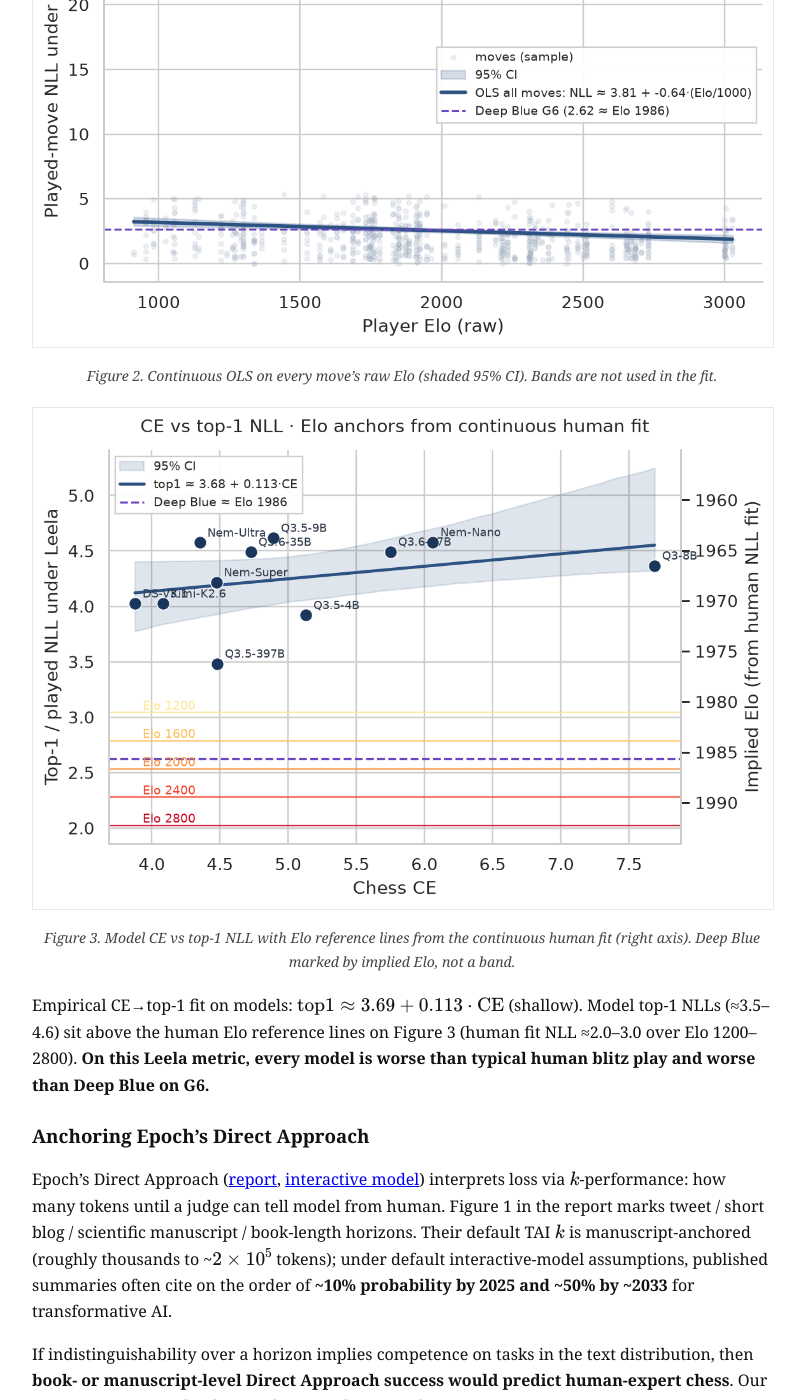
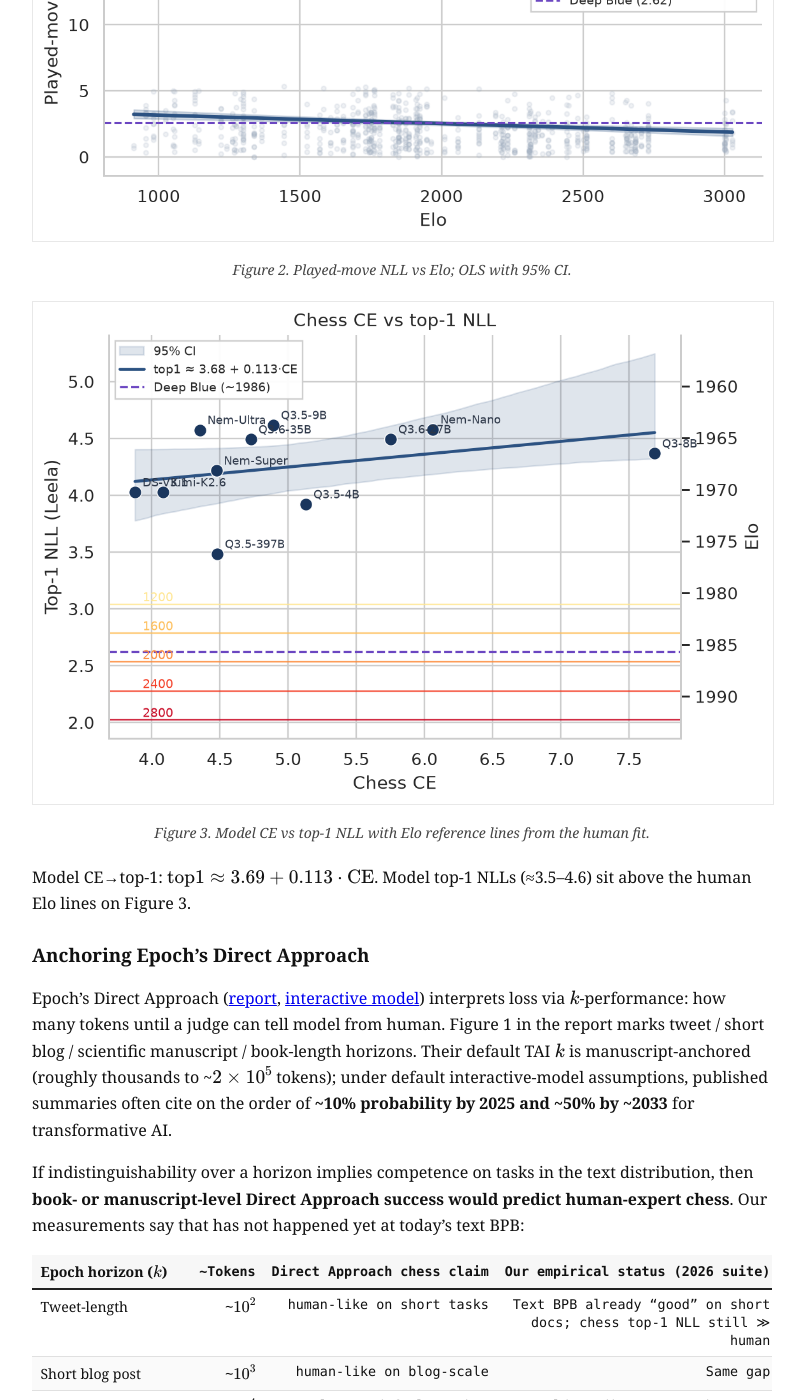
Before and after one commit to emilschmitz/emilschmitz.github.io, a Jekyll site: the page built from _posts/2025-11-09-correlation-between-pretraining-and-chess-loss.md, in a window 1280 px wide and 1400 px high, scrolled down 4549 px. Shown: the whole window, without its empty margins (238-1043 px from the left). Built offline with Jekyll 4.4.1, drawn with Linux system fonts in a browser that asks for light colours; some of the changed text lies outside the part shown.

Commit message:
Tighten human-calibration prose and plot labels.
Co-authored-by: Cursor <cursoragent@cursor.com>

```diff
--- a/_posts/2025-11-09-correlation-between-pretraining-and-chess-loss.md
+++ b/_posts/2025-11-09-correlation-between-pretraining-and-chess-loss.md
@@ -50,7 +50,7 @@ We also ran GPT-OSS-20B and GPT-OSS-120B. Under this chat / Harmony protocol the
 
 ### Human ladder
 
-Same Leela policy (BT3, `nodes=1`) on a **Lichess rated-blitz** sample (42 games, 3013 moves), each move tagged with the player's **raw Elo**. The estimate is a continuous OLS of played-move NLL on Elo over all moves, with a bootstrap **95% CI** on the fit. Elo bands appear only as a post-hoc summary table — they are not what we fit. Deep Blue G6 White is an engine anchor (played-move NLL ≈ 2.62 ≈ Elo ~1990 on this fit; that Elo is a Leela-NLL projection, not tournament strength).
+Same Leela policy (BT3, `nodes=1`) on Lichess rated blitz (42 games, 3013 moves) with per-move Elo. Fit played-move NLL on Elo (OLS + bootstrap 95% CI). Deep Blue G6 White is an engine anchor (played NLL ≈ 2.62).
 
 ### Cost
 
@@ -85,27 +85,27 @@ $$\mathrm{CE} \approx -5.94 + 16.99\cdot\mathrm{BPB}$$
 
 Best chess CE: DeepSeek-V3.1 (3.876). Lowest text BPB: Kimi-K2.6 (0.584). Lowest top-1 NLL: Qwen3.5-397B (3.483).
 
-### Human / Deep Blue calibration (continuous Elo)
+### Human / Deep Blue calibration
 
-Primary fit on all 3013 moves (raw Elo, not bands):
+OLS on 3013 moves:
 
 $$\mathrm{NLL} \approx 3.806 - 0.000637\cdot\mathrm{Elo}$$
 
-(bootstrap 95% CI on slope: $$[-0.00092,\ -0.00038]$$; Spearman $$\rho\approx -0.22$$). Correlation is weak but the slope CI excludes zero — higher Elo → slightly lower played-move NLL under Leela.
+(slope 95% CI $$[-0.00092,\ -0.00038]$$; Spearman $$\rho\approx -0.22$$).
 
-| Elo (ref.) | Fit NLL |
-| ----------:| -------:|
+| Elo | Fit NLL |
+| ---:| -------:|
 | 1200 | 3.04 |
 | 1600 | 2.79 |
 | 2000 | 2.53 |
 | 2400 | 2.28 |
 | 2800 | 2.02 |
-| Deep Blue G6 (played NLL 2.62) | ≈ Elo 1986 on this axis |
+| Deep Blue G6 (NLL 2.62) | ≈ 1986 |
 
-Post-hoc band means (summary only):
+Band means:
 
-| Band | Mean Elo | Mean played NLL | SE | n moves |
-| ---- | --------:| ---------------:| --:| -------:|
+| Band | Mean Elo | Mean NLL | SE | n |
+| ---- | --------:| --------:| --:| -:|
 | &lt;1400 | 1180 | 3.002 | 0.17 | 553 |
 | 1400–1800 | 1680 | 2.969 | 0.18 | 569 |
 | 1800–2200 | 1932 | 2.472 | 0.15 | 669 |
@@ -113,12 +113,12 @@ Post-hoc band means (summary only):
 | 2600+ | 2761 | 2.135 | 0.17 | 519 |
 
 ![Human Elo ladder](/assets/chess-check-20260710/human_elo_ladder.png)
-<p class="figcap">Figure 2. Continuous OLS on every move’s raw Elo (shaded 95% CI). Bands are not used in the fit.</p>
+<p class="figcap">Figure 2. Played-move NLL vs Elo; OLS with 95% CI.</p>
 
 ![CE vs top-1 NLL](/assets/chess-check-20260710/ce_vs_top1_nll.png)
-<p class="figcap">Figure 3. Model CE vs top-1 NLL with <em>Elo</em> reference lines from the continuous human fit (right axis). Deep Blue marked by implied Elo, not a band.</p>
+<p class="figcap">Figure 3. Model CE vs top-1 NLL with Elo reference lines from the human fit.</p>
 
-Empirical CE→top-1 fit on models: $$\mathrm{top1}\approx 3.69 + 0.113\cdot\mathrm{CE}$$ (shallow). Model top-1 NLLs (≈3.5–4.6) sit above the human Elo reference lines on Figure 3 (human fit NLL ≈2.0–3.0 over Elo 1200–2800). **On this Leela metric, every model is worse than typical human blitz play and worse than Deep Blue on G6.**
+Model CE→top-1: $$\mathrm{top1}\approx 3.69 + 0.113\cdot\mathrm{CE}$$. Model top-1 NLLs (≈3.5–4.6) sit above the human Elo lines on Figure 3.
 
 ### Anchoring Epoch's Direct Approach
 
```
Also changed, not shown: assets/chess-check-20260710/ce_vs_top1_nll.png, assets/chess-check-20260710/human_elo_ladder.png.
